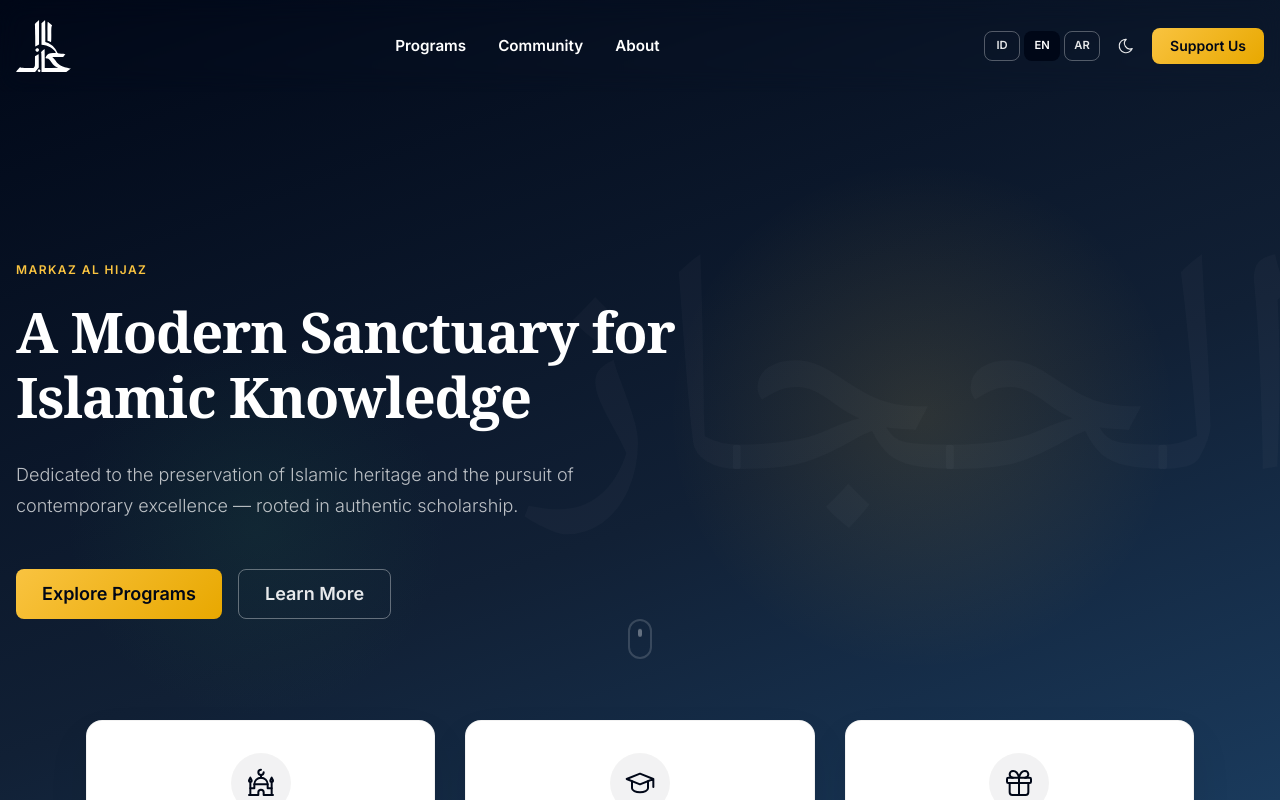
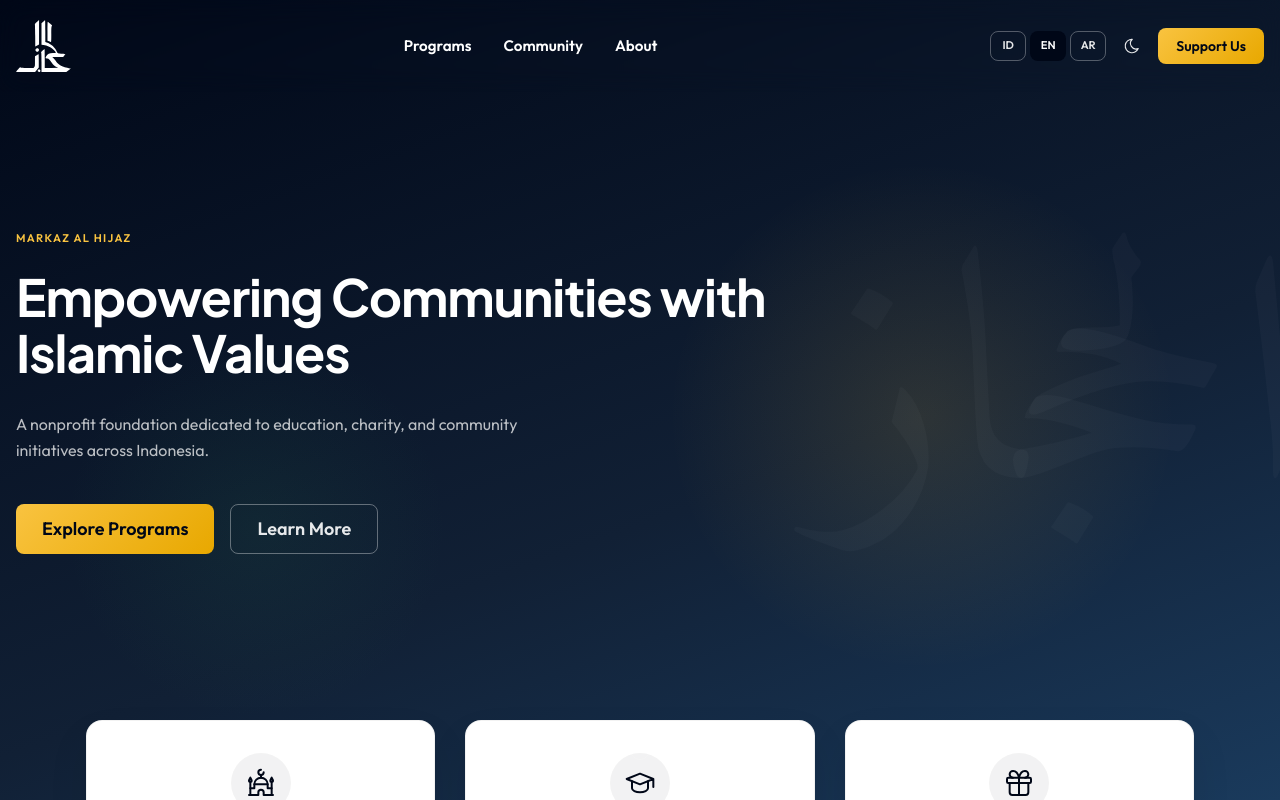
Before and after one commit to Archaick/hijaz, a Next.js app: page /en in a window 1280 px wide. Shown: the top 800 px of the page. Built offline with nearby package versions, Linux system fonts and the light colour scheme.

Commit message:
feat: implement multi-language support with i18n routing, Mantine theme, and core UI components

```diff
--- a/app/[locale]/layout.js
+++ b/app/[locale]/layout.js
@@ -5,8 +5,8 @@ import { routing } from '../../i18n/routing';
 import '../globals.css';
 
 const theme = createTheme({
-  fontFamily: 'Inter, system-ui, sans-serif',
-  headings: { fontFamily: 'Noto Serif, Georgia, serif' },
+  fontFamily: 'var(--font-body)',
+  headings: { fontFamily: 'var(--font-display)' },
   defaultRadius: 'md',
   components: {
     Button: { defaultProps: { radius: 'md' } },
--- a/app/globals.css
+++ b/app/globals.css
@@ -1,4 +1,4 @@
-@import url('https://fonts.googleapis.com/css2?family=Noto+Serif:ital,wght@0,400;0,600;0,700;1,400&family=Inter:wght@300;400;500;600;700&family=Noto+Naskh+Arabic:wght@400;500;600;700&display=swap');
+@import url('https://fonts.googleapis.com/css2?family=Plus+Jakarta+Sans:wght@400;500;600;700;800&family=Outfit:wght@300;400;500;600;700&family=Amiri:ital,wght@0,400;0,700;1,400;1,700&display=swap');
 @import '@mantine/core/styles.css';
 
 /* ─── Design Tokens ────────────────────────────────────────────── */
@@ -15,9 +15,9 @@
   --color-on-surface:       #001f2a;
   --color-outline-variant:  rgba(117, 119, 125, 0.15);
 
-  --font-display: 'Noto Serif', Georgia, serif;
-  --font-body:    'Inter', system-ui, sans-serif;
-  --font-arabic:  'Noto Naskh Arabic', 'Noto Serif', serif;
+  --font-display: 'Plus Jakarta Sans', sans-serif;
+  --font-body:    'Outfit', sans-serif;
+  --font-arabic:  'Amiri', serif;
 
   --radius-sm:  4px;
   --radius-md:  8px;
@@ -97,9 +97,9 @@ body {
 /* ─── Typography Utilities ─────────────────────────────────────── */
 .display-headline {
   font-family: var(--font-display);
-  font-size: clamp(2.2rem, 5vw, 3.5rem);
+  font-size: clamp(1.8rem, 4.5vw, 3.2rem);
   font-weight: 700;
-  line-height: 1.15;
+  line-height: 1.1;
   letter-spacing: -0.02em;
 }
 
@@ -121,7 +121,7 @@ body {
 
 .eyebrow-text {
   font-family: var(--font-body);
-  font-size: 0.75rem;
+  font-size: 0.7rem;
   font-weight: 600;
   letter-spacing: 0.12em;
   text-transform: uppercase;
--- a/components/Hero.jsx
+++ b/components/Hero.jsx
@@ -17,6 +17,7 @@ export default function Hero() {
         position: 'relative',
         overflow: 'hidden',
         paddingTop: '80px',
+        paddingBottom: '12vh',
       }}
     >
       {/* Decorative radial glow — gold */}
@@ -87,13 +88,13 @@ export default function Hero() {
 
           {/* Subtext */}
           <Text
-            size="lg"
-            mb={48}
+            size="md"
+            mb={40}
             style={{
               color: 'rgba(255,255,255,0.72)',
-              maxWidth: 580,
-              lineHeight: 1.7,
-              fontWeight: 300,
+              maxWidth: 540,
+              lineHeight: 1.6,
+              fontWeight: 400,
             }}
           >
             {t('subtext')}
@@ -122,11 +123,13 @@ export default function Hero() {
           </Group>
         </Box>
 
-        {/* Scroll indicator */}
+      </Container>
+
+      {/* Scroll indicator - Positioned relative to the whole Hero section */}
       <Box
         style={{
           position: 'absolute',
-            bottom: '-40px',
+          bottom: '2.5rem',
           insetInlineStart: '50%',
           transform: 'translateX(calc(-50% * var(--mantine-direction-factor, 1)))',
           display: 'flex',
@@ -139,19 +142,19 @@ export default function Hero() {
       >
         <Box
           style={{
-              width: 24,
-              height: 40,
-              border: '2px solid rgba(255,255,255,0.4)',
-              borderRadius: 12,
+            width: 20,
+            height: 32,
+            border: '1.5px solid rgba(255,255,255,0.4)',
+            borderRadius: 10,
             display: 'flex',
             justifyContent: 'center',
-              paddingTop: 6,
+            paddingTop: 4,
           }}
         >
           <Box
             style={{
-                width: 4,
-                height: 8,
+              width: 3,
+              height: 6,
               background: '#fff',
               borderRadius: 2,
               animation: 'scrollBounce 1.8s ease-in-out infinite',
@@ -161,11 +164,10 @@ export default function Hero() {
         <style>{`
           @keyframes scrollBounce {
             0%, 100% { transform: translateY(0); opacity: 1; }
-              50% { transform: translateY(8px); opacity: 0.4; }
+            50% { transform: translateY(6px); opacity: 0.4; }
           }
         `}</style>
       </Box>
-      </Container>
     </Box>
   );
 }
--- a/components/Navbar.jsx
+++ b/components/Navbar.jsx
@@ -204,9 +204,10 @@ export default function Navbar() {
         }
         position={locale === 'ar' ? 'right' : 'left'}
         size="xs"
+        zIndex={3000}
         overlayProps={{ opacity: 0.4, blur: 4 }}
       >
-        <Stack>
+        <Stack pt="xl" px="md">
           {navLinks.map((link) => (
             <Text
               key={link.label}
--- a/messages/ar.json
+++ b/messages/ar.json
@@ -8,10 +8,10 @@
   },
   "hero": {
     "eyebrow": "مركز الحجاز",
-    "headline": "ملاذٌ حديث لعلوم الإسلام",
-    "subtext": "نسعى إلى الحفاظ على التراث الإسلامي والسعي نحو التميز المعاصر — مبنيٌّ على أسس العلم الأصيل.",
+    "headline": "تمكين المجتمعات بالقيم الإسلامية",
+    "subtext": "مؤسسة غير ربحية تعنى بالتعليم، والعمل الخيري، والمبادرات المجتمعية في جميع أنحاء إندونيسيا.",
     "cta_primary": "استكشف البرامج",
-    "cta_secondary": "اعرف أكثر"
+    "cta_secondary": "اقرأ المزيد"
   },
   "features": {
     "eyebrow": "أساسنا",
--- a/messages/en.json
+++ b/messages/en.json
@@ -8,8 +8,8 @@
   },
   "hero": {
     "eyebrow": "Markaz Al Hijaz",
-    "headline": "A Modern Sanctuary for Islamic Knowledge",
-    "subtext": "Dedicated to the preservation of Islamic heritage and the pursuit of contemporary excellence — rooted in authentic scholarship.",
+    "headline": "Empowering Communities with Islamic Values",
+    "subtext": "A nonprofit foundation dedicated to education, charity, and community initiatives across Indonesia.",
     "cta_primary": "Explore Programs",
     "cta_secondary": "Learn More"
   },
--- a/messages/id.json
+++ b/messages/id.json
@@ -8,10 +8,10 @@
   },
   "hero": {
     "eyebrow": "Markaz Al Hijaz",
-    "headline": "Sanctuary Modern untuk Ilmu Islam",
-    "subtext": "Didedikasikan untuk pelestarian warisan Islam dan pencapaian keunggulan kontemporer — berlandaskan keilmuan yang otentik.",
+    "headline": "Menguatkan Masyarakat dengan Nilai Islam",
+    "subtext": "Yayasan non-profit yang bergerak dalam pendidikan, sosial, dan kegiatan kemasyarakatan di Indonesia.",
     "cta_primary": "Jelajahi Program",
-    "cta_secondary": "Pelajari Lebih"
+    "cta_secondary": "Pelajari Lebih Lanjut"
   },
   "features": {
     "eyebrow": "Fondasi Kami",
```
Lines whose indentation alone changed are shown as unchanged.
